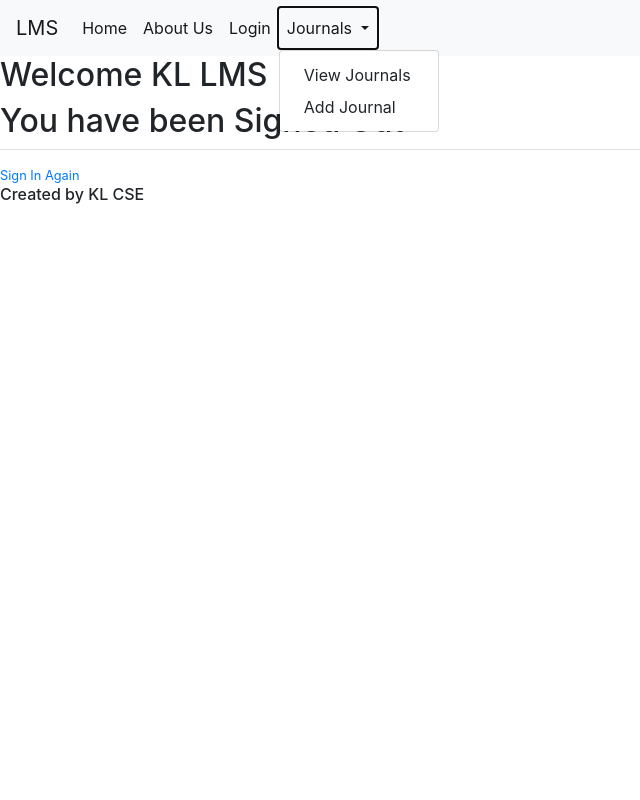
After one commit to Srinivas-Voore/DjangoLibraryProject, a Django app: page /logout/ in a window 1280 px wide, after a click on "Journals". The commit adds this page. Shown: the whole page, without its empty margins (0-640 px from the left). Run offline with Django 3.2, Linux system fonts and the light colour scheme; some libraries are stand-ins or nearby versions.

Commit message:
Update-2

```diff
--- a/LMS/LMS/settings.py
+++ b/LMS/LMS/settings.py
@@ -124,3 +124,6 @@ USE_TZ = True
 STATIC_URL = '/static/'
 MEDIA_ROOT=os.path.join(BASE_DIR,'media')
 MEDIA_URL='/media/'
+
+LOGIN_REDIRECT_URL='Students-home'
+LOGIN_URL='login'
--- a/LMS/LMS/urls.py
+++ b/LMS/LMS/urls.py
@@ -17,10 +17,13 @@ from django.contrib import admin
 from django.urls import path,include
 from django.conf import settings
 from django.conf.urls.static import static
+from django.contrib.auth import views as auth_views
 
 urlpatterns = [
     path('admin/', admin.site.urls),
-    path('',include('Students.urls'))
+    path('',include('Students.urls')),
+path('login/', auth_views.LoginView.as_view(template_name='Students/login.html'), name='login'),
+path('logout/', auth_views.LogoutView.as_view(template_name='Students/logout.html'), name='logout'),
 ]
 
 if settings.DEBUG:
--- a/LMS/Students/static/Students/styles.css
+++ b/LMS/Students/static/Students/styles.css
@@ -1,3 +1,4 @@
+/*
 body{
-    background-color:red;
-}
+    background-color:aqua;
+}*/
--- a/LMS/Students/templates/Students/about.html
+++ b/LMS/Students/templates/Students/about.html
@@ -1,4 +1,4 @@
-{% extends "Books/base.html" %}
+{% extends "Students/base.html" %}
 {% block content %}
 <h1>This is About Us Page</h1>
 <center>
--- a/LMS/Students/templates/Students/base.html
+++ b/LMS/Students/templates/Students/base.html
@@ -1,12 +1,43 @@
 {% load static %}
-<!DOCTYPE html>
 <html lang="en">
 <head>
     <meta charset="UTF-8">
     <title>Base</title>
-    <link rel="stylesheet" type="text/css" href="{% static 'Books/styles.css' %}">
+    <link rel="stylesheet" href="https://maxcdn.bootstrapcdn.com/bootstrap/4.0.0/css/bootstrap.min.css" integrity="sha384-Gn5384xqQ1aoWXA+058RXPxPg6fy4IWvTNh0E263XmFcJlSAwiGgFAW/dAiS6JXm" crossorigin="anonymous">
+    <script src="https://code.jquery.com/jquery-3.2.1.slim.min.js" integrity="sha384-KJ3o2DKtIkvYIK3UENzmM7KCkRr/rE9/Qpg6aAZGJwFDMVNA/GpGFF93hXpG5KkN" crossorigin="anonymous"></script>
+    <script src="https://cdnjs.cloudflare.com/ajax/libs/popper.js/1.12.9/umd/popper.min.js" integrity="sha384-ApNbgh9B+Y1QKtv3Rn7W3mgPxhU9K/ScQsAP7hUibX39j7fakFPskvXusvfa0b4Q" crossorigin="anonymous"></script>
+    <script src="https://maxcdn.bootstrapcdn.com/bootstrap/4.0.0/js/bootstrap.min.js" integrity="sha384-JZR6Spejh4U02d8jOt6vLEHfe/JQGiRRSQQxSfFWpi1MquVdAyjUar5+76PVCmYl" crossorigin="anonymous"></script>
+    <link rel="stylesheet" type="text/css" href="{% static 'Students/styles.css' %}">
 </head>
 <body>
+<nav class="navbar navbar-expand-lg navbar-light bg-light">
+  <a class="navbar-brand" href="{% url 'Students-home' %}">LMS</a>
+  <button class="navbar-toggler" type="button" data-toggle="collapse" data-target="#navbarNavDropdown" aria-controls="navbarNavDropdown" aria-expanded="false" aria-label="Toggle navigation">
+    <span class="navbar-toggler-icon"></span>
+  </button>
+  <div class="collapse navbar-collapse" id="navbarNavDropdown">
+    <ul class="navbar-nav">
+      <li class="nav-item active">
+        <a class="nav-link" href="{% url 'Students-home' %}">Home<span class="sr-only">(current)</span></a>
+      </li>
+      <li class="nav-item active">
+        <a class="nav-link" href="{% url 'Students-about' %}">About Us</a>
+      </li>
+      <li class="nav-item active">
+        <a class="nav-link" href="{% url 'login' %}">Login</a>
+      </li>
+      <li class="nav-item dropdown">
+        <a class="nav-link dropdown-toggle" href="{% url 'Students-viewjournals' %}" id="navbarDropdownMenuLink" data-toggle="dropdown" aria-haspopup="true" aria-expanded="false">
+          Journals
+        </a>
+        <div class="dropdown-menu" aria-labelledby="navbarDropdownMenuLink">
+          <a class="dropdown-item" href="{% url 'Students-viewjournals' %}">View Journals</a>
+          <a class="dropdown-item" href="{% url 'Students-addjournal' %}">Add Journal</a>
+        </div>
+      </li>
+    </ul>
+  </div>
+</nav>
 <h2>Welcome KL LMS</h2>
 {% block content %}{% endblock %}
 <h6>Created by KL CSE</h6>
--- a/LMS/Students/templates/Students/home.html
+++ b/LMS/Students/templates/Students/home.html
@@ -1,7 +1,7 @@
-{% extends "Books/base.html" %}
+{% extends "Students/base.html" %}
 {% block content %}
 <h1>This is Home Page</h1>
 <center>
-	<img src="{{ '/media/kl.png' }} " width=500 height=370>
+	<img src="{{ '/media/kl.png' }} " width=300 height=200>
 </center>
 {% endblock %}
--- /dev/null
+++ b/LMS/Students/templates/Students/logout.html
@@ -0,0 +1,10 @@
+{% extends "Students/base.html" %}
+{% block content %}
+    <h2>You have been Signed Out</h2>
+    <div class="border-top pt-3">
+        <small class="text-muted">
+            <a href="{% url 'login' %}">Sign In Again</a>
+        </small>
+    </div>
+
+{% endblock content %}
--- a/LMS/Students/urls.py
+++ b/LMS/Students/urls.py
@@ -2,9 +2,11 @@ from django.urls import path
 from . import views
 
 urlpatterns = [
-    path('login/', views.login, name="Students-login"),
+    # path('login/', views.login, name="Students-login"),
     path('home/', views.home, name="Students-home"),
+    path('', views.home, name="Students-home"),
     path('about/', views.about, name="Students-about"),
     path('viewjournals/', views.viewjournals, name="Students-viewjournals"),
-path('addjournal/', views.addjournal, name="Students-addjournal"),
+    path('addjournal/', views.addjournal, name="Students-addjournal"),
+    path('deletejournal/<int:jid>', views.deletejournal,name="Students-deletejournal"),
 ]
```
Also changed, not shown: LMS/Students/templates/Students/login.html (+17 -15 lines), LMS/Students/templates/Students/viewjournals.html (+5 -2 lines), LMS/Students/views.py (+13 -2 lines), LMS/db.sqlite3.
